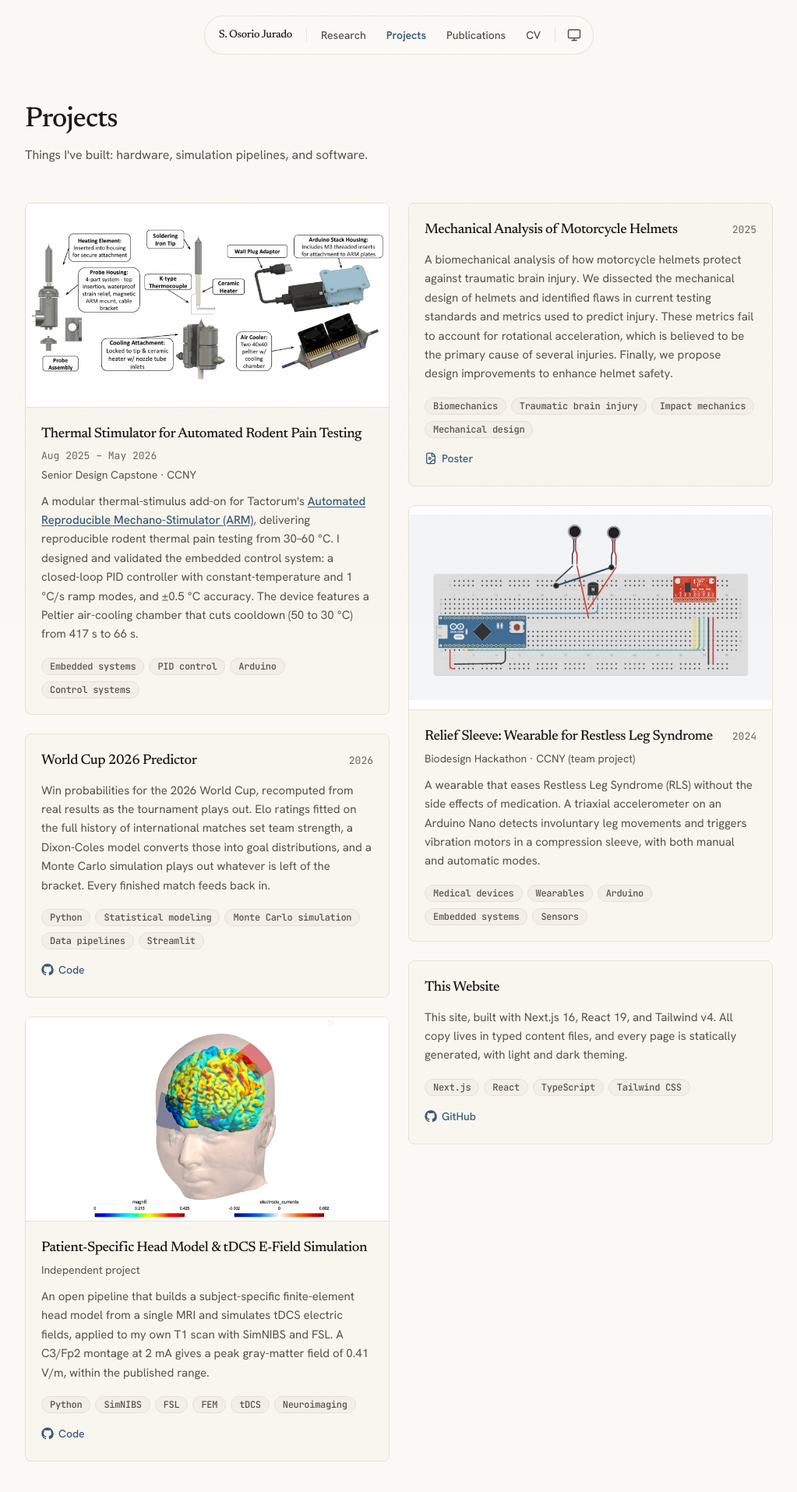
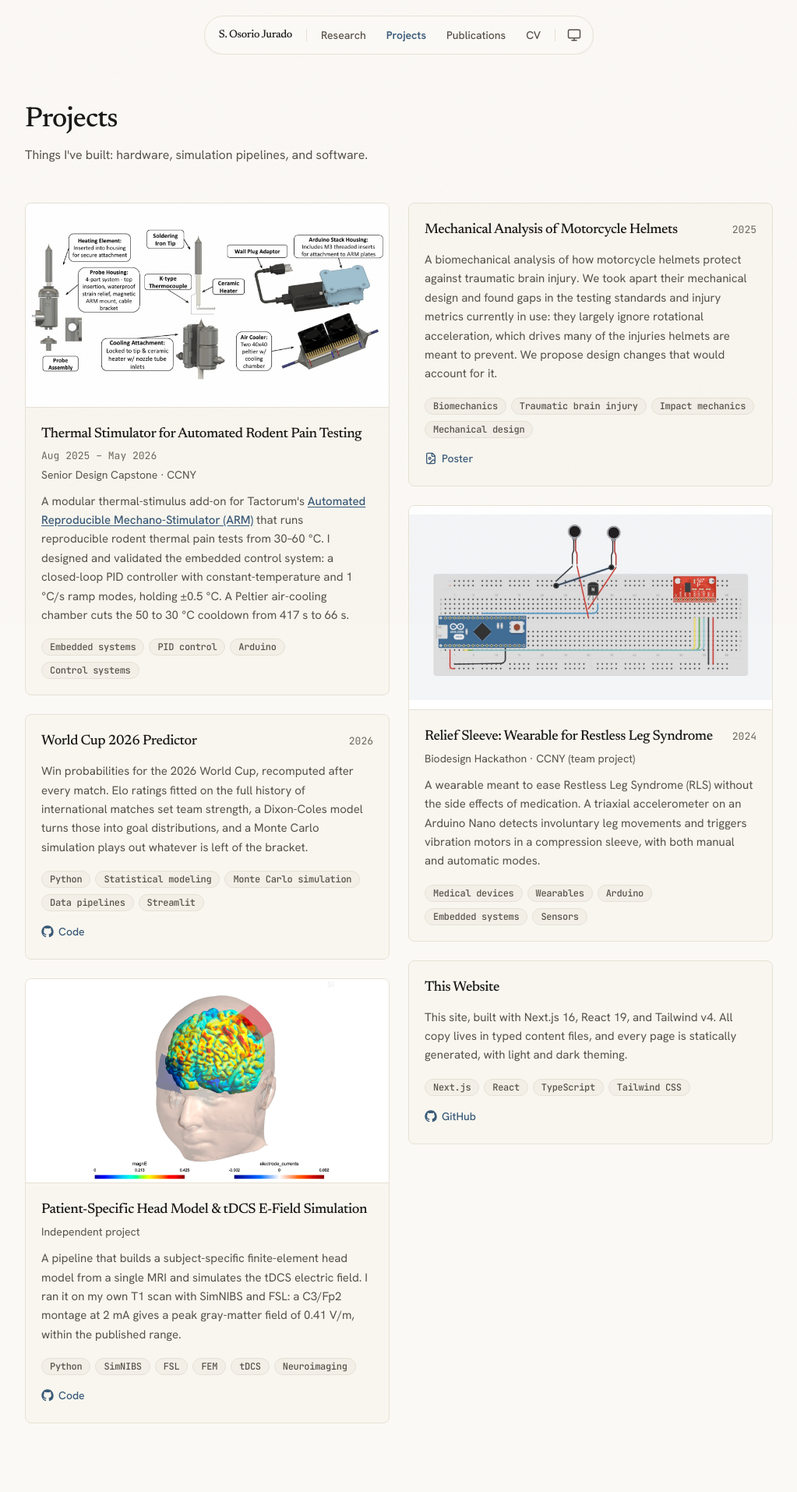
Before and after one commit to santioso-hue/santiago-site, a Next.js app: page /projects in a window 1280 px wide. Shown: the top 1914 px of the page at 78% size, without its empty margins (128-1151 px from the left). Built offline with nearby package versions, Linux system fonts and the light colour scheme; no server answers.

Commit message:
correct model names and poster authors

```diff
--- a/content/about.ts
+++ b/content/about.ts
@@ -6,7 +6,7 @@ export const about: AboutContent = {
     "modeling tDCS for Parkinson's at KTH in Stockholm; I recently graduated in biomedical engineering from CCNY",
 
   previously:
-    "building high-capacity tDCS electrodes at CCNY, developing ML models to enhance microscopy at UC Berkeley, and leading electronics and software for a rodent pain-test capstone",
+    "building high-capacity tDCS electrodes at CCNY, training models to denoise darkfield microscopy at UC Berkeley, and leading electronics and software for a rodent pain-test capstone",
 
   photo: {
     src: "/images/graduation.jpg",
@@ -64,7 +64,7 @@ export const about: AboutContent = {
         alt: "University of California, Berkeley",
         keepColor: true,
       },
-      detail: "Deep learning (U-Net vs. CNN-transformer hybrids) for low-SNR darkfield microscopy.",
+      detail: "Benchmarked SID against SNR-Aware for denoising low-SNR darkfield microscopy.",
       professors: [
         { name: "Prof. Laura Waller", href: "https://www.laurawaller.com/" },
       ],
--- a/content/projects.ts
+++ b/content/projects.ts
@@ -11,7 +11,7 @@ export const projects: ProjectEntry[] = [
     period: "Aug 2025 – May 2026",
     affiliation: "Senior Design Capstone · CCNY",
     description:
-      "A modular thermal-stimulus add-on for Tactorum's [Automated Reproducible Mechano-Stimulator (ARM)](https://tactorum.com), delivering reproducible rodent thermal pain testing from 30–60 °C. I designed and validated the embedded control system: a closed-loop PID controller with constant-temperature and 1 °C/s ramp modes, and ±0.5 °C accuracy. The device features a Peltier air-cooling chamber that cuts cooldown (50 to 30 °C) from 417 s to 66 s.",
+      "A modular thermal-stimulus add-on for Tactorum's [Automated Reproducible Mechano-Stimulator (ARM)](https://tactorum.com) that runs reproducible rodent thermal pain tests from 30–60 °C. I designed and validated the embedded control system: a closed-loop PID controller with constant-temperature and 1 °C/s ramp modes, holding ±0.5 °C. A Peltier air-cooling chamber cuts the 50 to 30 °C cooldown from 417 s to 66 s.",
     tags: ["Embedded systems", "PID control", "Arduino", "Control systems"],
     image: {
       src: "/images/thermal-stimulator.jpg",
@@ -23,7 +23,7 @@ export const projects: ProjectEntry[] = [
     title: "World Cup 2026 Predictor",
     period: "2026",
     description:
-      "Win probabilities for the 2026 World Cup, recomputed from real results as the tournament plays out. Elo ratings fitted on the full history of international matches set team strength, a Dixon-Coles model converts those into goal distributions, and a Monte Carlo simulation plays out whatever is left of the bracket. Every finished match feeds back in.",
+      "Win probabilities for the 2026 World Cup, recomputed after every match. Elo ratings fitted on the full history of international matches set team strength, a Dixon-Coles model turns those into goal distributions, and a Monte Carlo simulation plays out whatever is left of the bracket.",
     tags: [
       "Python",
       "Statistical modeling",
@@ -43,7 +43,7 @@ export const projects: ProjectEntry[] = [
     title: "Patient-Specific Head Model & tDCS E-Field Simulation",
     affiliation: "Independent project",
     description:
-      "An open pipeline that builds a subject-specific finite-element head model from a single MRI and simulates tDCS electric fields, applied to my own T1 scan with SimNIBS and FSL. A C3/Fp2 montage at 2 mA gives a peak gray-matter field of 0.41 V/m, within the published range.",
+      "A pipeline that builds a subject-specific finite-element head model from a single MRI and simulates the tDCS electric field. I ran it on my own T1 scan with SimNIBS and FSL: a C3/Fp2 montage at 2 mA gives a peak gray-matter field of 0.41 V/m, within the published range.",
     tags: ["Python", "SimNIBS", "FSL", "FEM", "tDCS", "Neuroimaging"],
     image: {
       src: "/images/tdcs-headmodel.jpg",
@@ -58,7 +58,7 @@ export const projects: ProjectEntry[] = [
     title: "Mechanical Analysis of Motorcycle Helmets",
     period: "2025",
     description:
-      "A biomechanical analysis of how motorcycle helmets protect against traumatic brain injury. We dissected the mechanical design of helmets and identified flaws in current testing standards and metrics used to predict injury. These metrics fail to account for rotational acceleration, which is believed to be the primary cause of several injuries. Finally, we propose design improvements to enhance helmet safety.",
+      "A biomechanical analysis of how motorcycle helmets protect against traumatic brain injury. We took apart their mechanical design and found gaps in the testing standards and injury metrics currently in use: they largely ignore rotational acceleration, which drives many of the injuries helmets are meant to prevent. We propose design changes that would account for it.",
     tags: ["Biomechanics", "Traumatic brain injury", "Impact mechanics", "Mechanical design"],
     links: [
       { label: "Poster", href: "/posters/motorcycle-helmet-mechanics.jpg" },
@@ -70,7 +70,7 @@ export const projects: ProjectEntry[] = [
     period: "2024",
     affiliation: "Biodesign Hackathon · CCNY (team project)",
     description:
-      "A wearable that eases Restless Leg Syndrome (RLS) without the side effects of medication. A triaxial accelerometer on an Arduino Nano detects involuntary leg movements and triggers vibration motors in a compression sleeve, with both manual and automatic modes.",
+      "A wearable meant to ease Restless Leg Syndrome (RLS) without the side effects of medication. A triaxial accelerometer on an Arduino Nano detects involuntary leg movements and triggers vibration motors in a compression sleeve, with both manual and automatic modes.",
     tags: ["Medical devices", "Wearables", "Arduino", "Embedded systems", "Sensors"],
     image: {
       src: "/images/relief-sleeve.jpg",
--- a/content/publications.ts
+++ b/content/publications.ts
@@ -78,7 +78,12 @@ export const talks: Publication[] = [
   },
   {
     id: "abrcms-2025",
-    authors: [{ name: "S. Osorio", isMe: true }, { name: "et al." }],
+    authors: [
+      { name: "S. Osorio", isMe: true },
+      { name: "K. Donnery" },
+      { name: "M. FallahRad" },
+      { name: "et al." },
+    ],
     title: "High-Capacity transcranial Direct Current Stimulation (HC-tDCS)",
     venue: "ABRCMS, San Antonio, TX",
     year: 2025,
```
